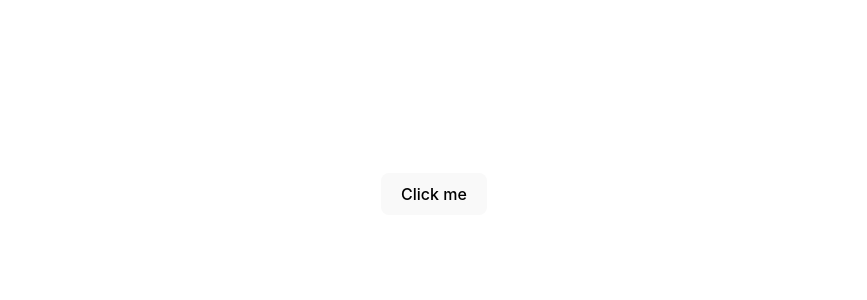
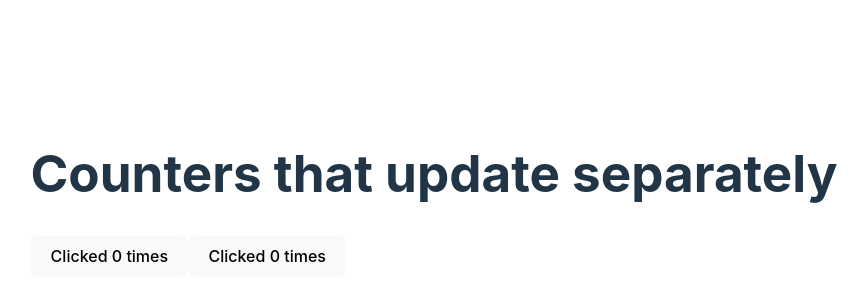
Before and after one commit to oli-oil/appdev1, a React (Vite) app in the folder react-quickstart/: page / in a window 1280 px wide. Shown: the part 206-506 px from the top of the page, without its empty margins (206-1073 px from the left). Built offline with nearby package versions, Linux system fonts and the light colour scheme.

Commit message:
Counters that update separately DONEEEE

```diff
--- a/react-quickstart/src/App.jsx
+++ b/react-quickstart/src/App.jsx
@@ -1,13 +1,25 @@
+import { useState } from 'react';
+
+export default function MyApp() {
+  return (
+    <div>
+      <h1>Counters that update separately</h1>
+      <MyButton />
+      <MyButton />
+    </div>
+  );
+}
+
 function MyButton() {
+  const [count, setCount] = useState(0);
+
   function handleClick() {
-    alert('You clicked me!');
+    setCount(count + 1);
   }
 
   return (
     <button onClick={handleClick}>
-      Click me
+      Clicked {count} times
     </button>
   );
 }
-
-export default MyButton
```
